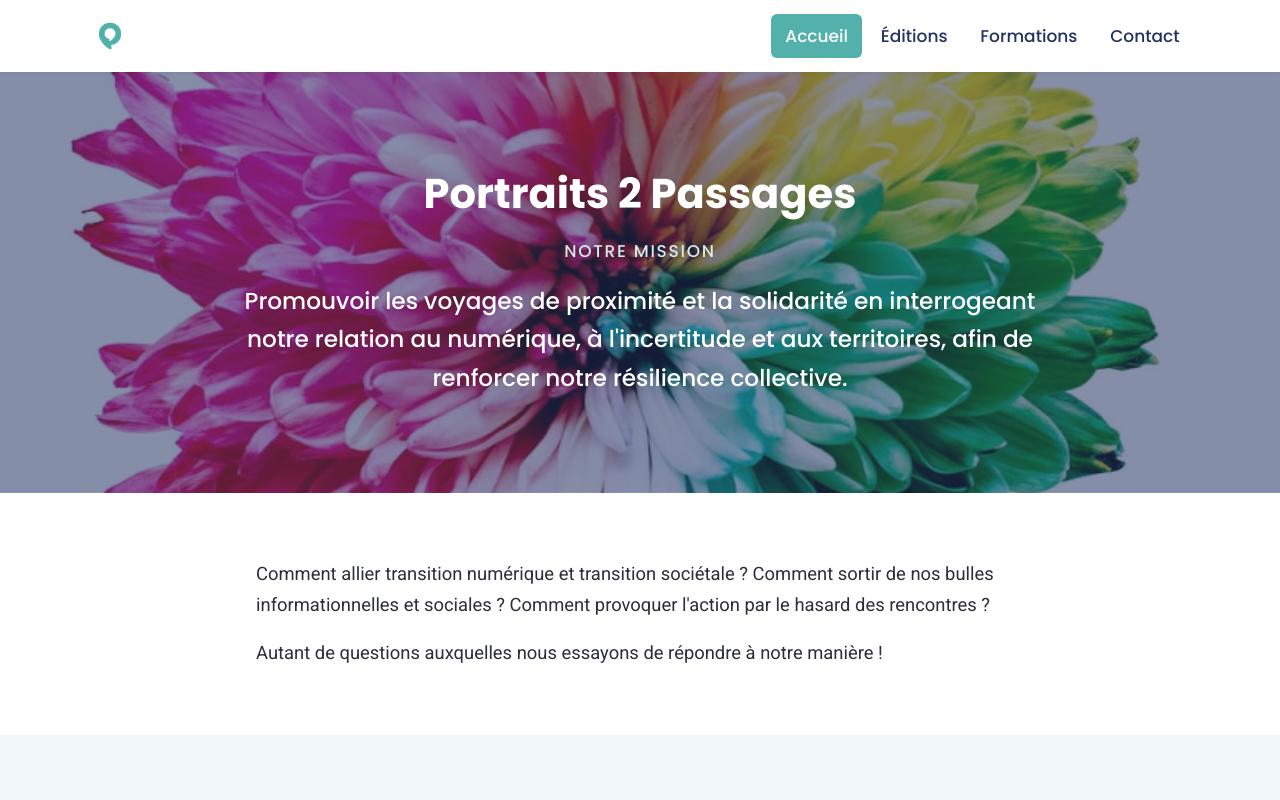
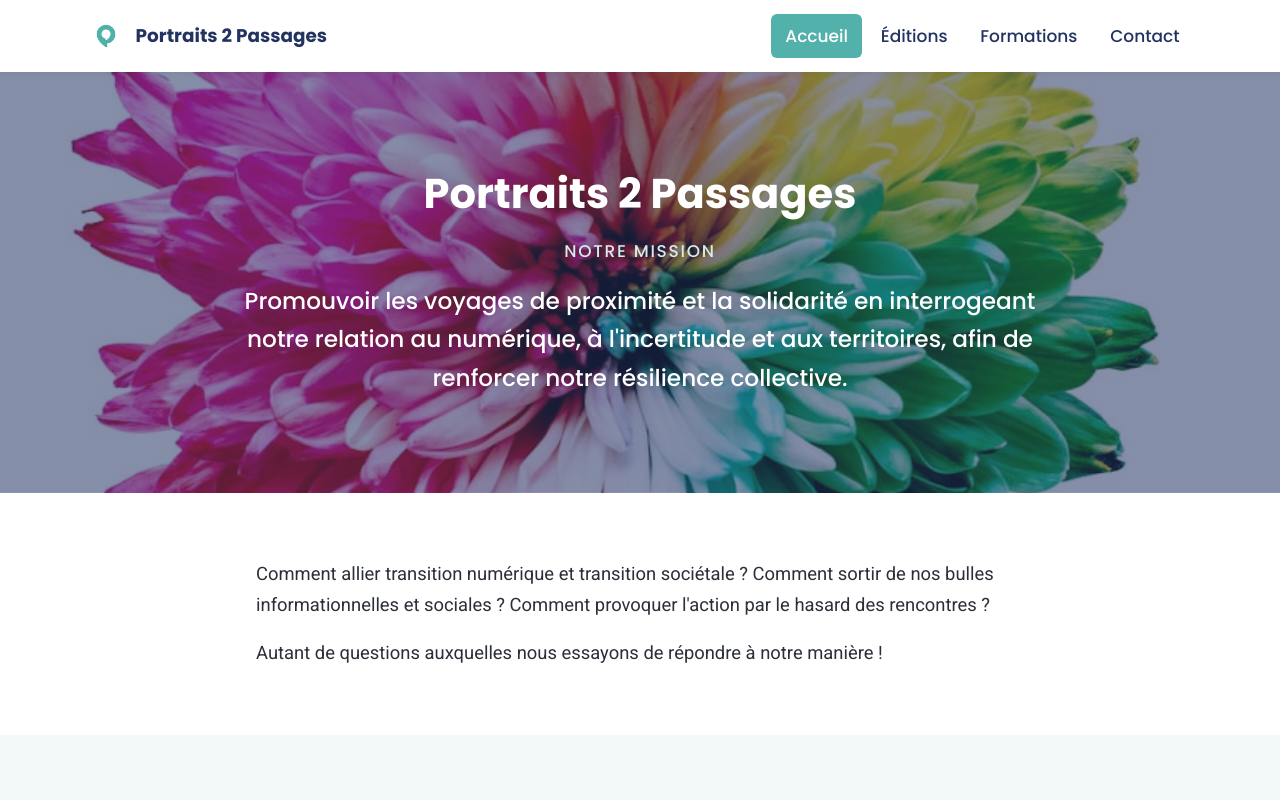
Before and after one commit to portraits2passages/portraits2passages.com, an Astro site: page / in a window 1280 px wide. Shown: the top 800 px of the page. Built offline with nearby package versions, Linux system fonts and the light colour scheme; Astro itself is replaced by a stand-in of ours.

Commit message:
Logo avec nom du site, README

```diff
--- a/src/layouts/Base.astro
+++ b/src/layouts/Base.astro
@@ -38,7 +38,7 @@ const actif = (href: string) => href === '/' ? Astro.url.pathname === '/' : Astr
 <body>
   <header class="entete">
     <div class="conteneur entete-in">
-      <a href="/" class="logo"><img src="/images/logop2p-bicolor.png" alt={site.nom} width="180" height="54" /></a>
+      <a href="/" class="logo"><img src="/images/logop2p-bicolor.png" alt="" width="48" height="48" /><span>{site.nom}</span></a>
       <input type="checkbox" id="menu-toggle" class="menu-toggle" aria-label="Menu" />
       <label for="menu-toggle" class="menu-bouton" aria-hidden="true">☰</label>
       <nav aria-label="Menu principal">
--- a/src/styles/global.css
+++ b/src/styles/global.css
@@ -121,3 +121,5 @@ h2 { font-size: clamp(1.4rem, 3vw, 1.8rem); }
   .reponse { display: none !important; }
   .defi { break-inside: avoid; }
 }
+.logo { display: flex; align-items: center; gap: .6rem; text-decoration: none; font-family: var(--titres); font-weight: 700; color: var(--secondaire); font-size: 1.15rem; }
+.logo img { height: 40px; width: auto; }
```
Also changed, not shown: README.md (added).
